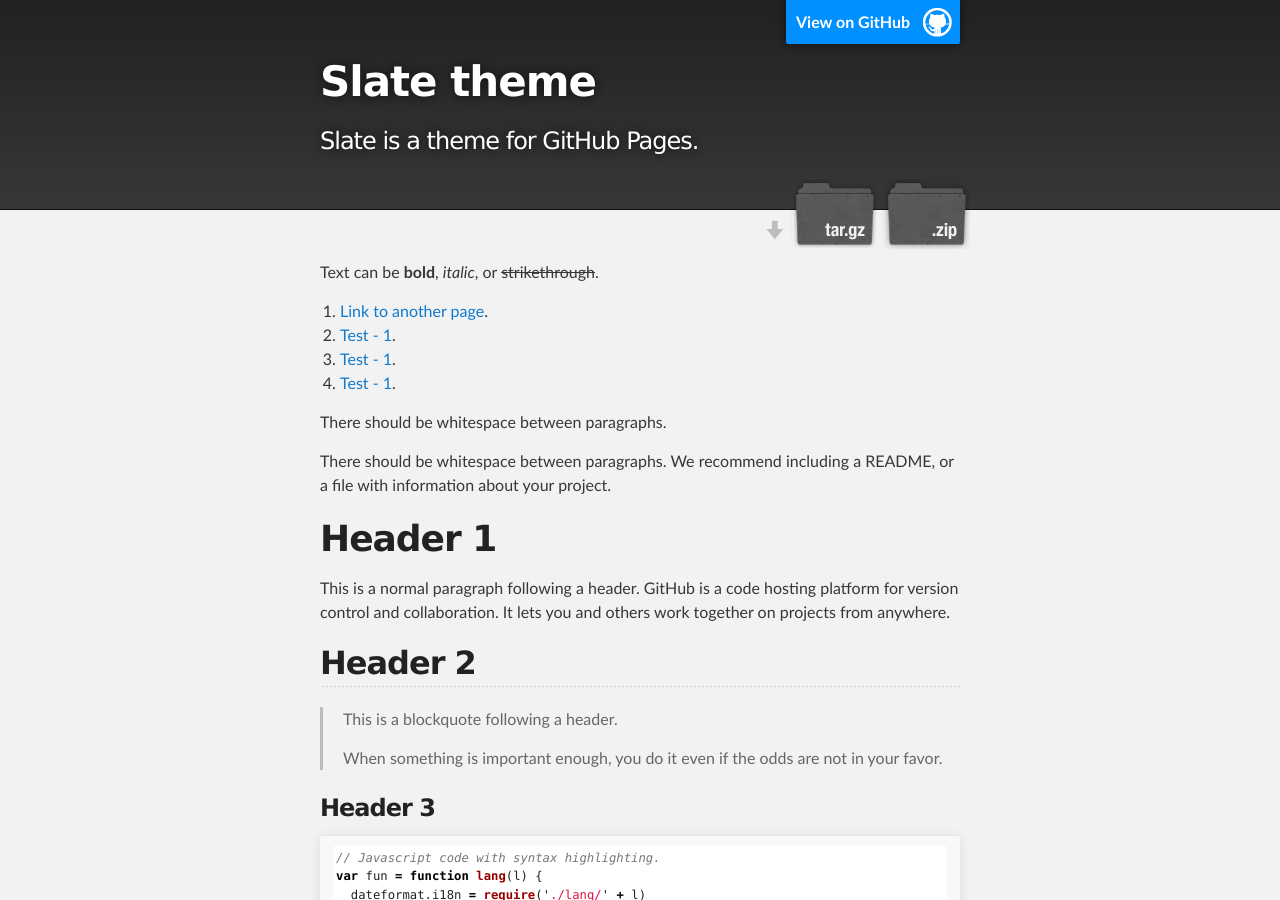
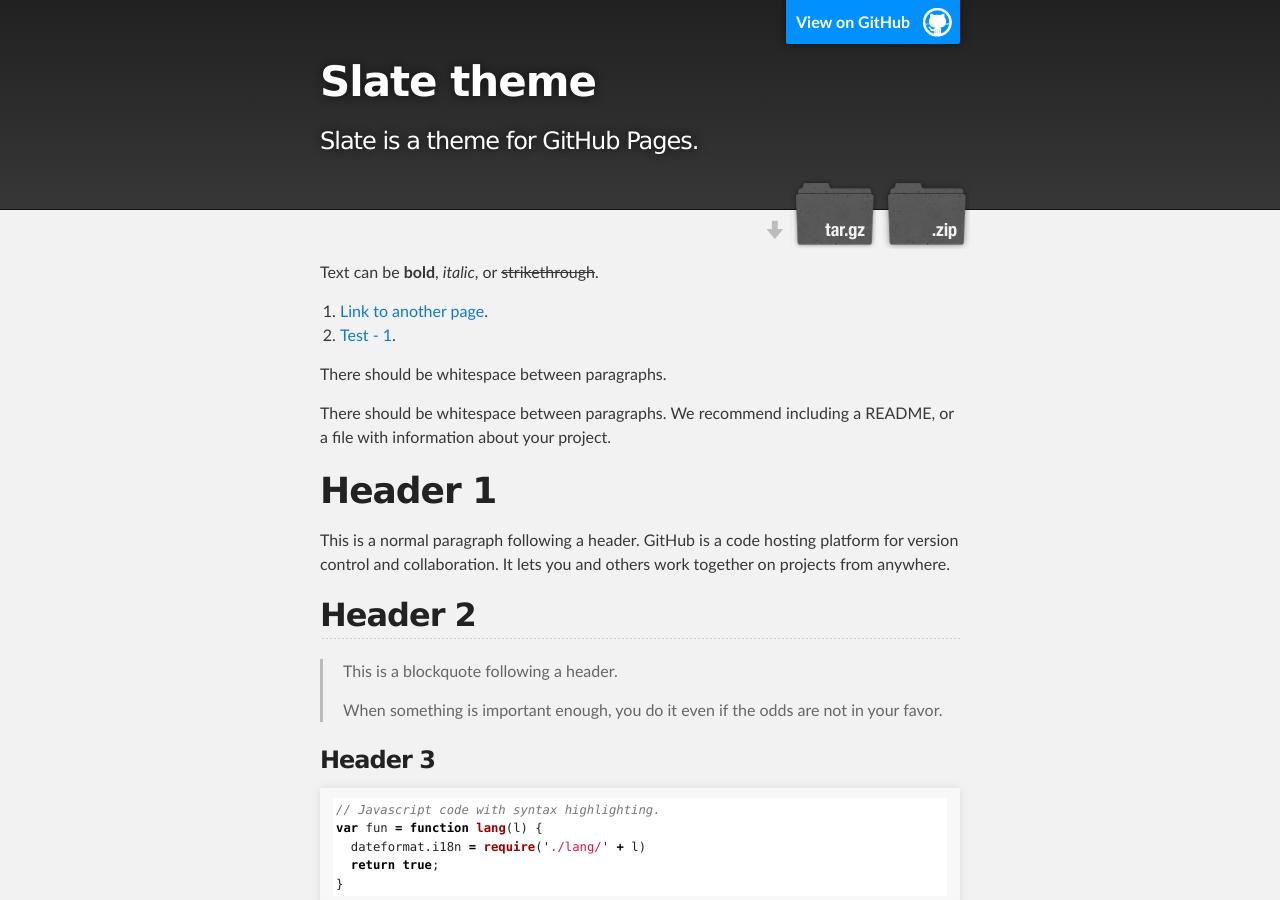
Before and after one commit to MichaelXcc/MichaelXcc, a Jekyll site: the page built from index.md, in a window 1280 px wide and 900 px high. Built offline with Jekyll 4.4.1, drawn with Linux system fonts in a browser that asks for light colours.

Commit message:
Update index.md

```diff
--- a/index.md
+++ b/index.md
@@ -6,8 +6,7 @@ Text can be **bold**, _italic_, or ~~strikethrough~~.
 
 1.  [Link to another page](./another-page.html).
 2.  [Test - 1](./_posts/2022-03-22-Test-1.md).
-2.  [Test - 1](./_posts/2022-03-22-Test-1.html).
-2.  [Test - 1](./2022-03-22-Test-1.html).
+
 
 There should be whitespace between paragraphs.
 
```
